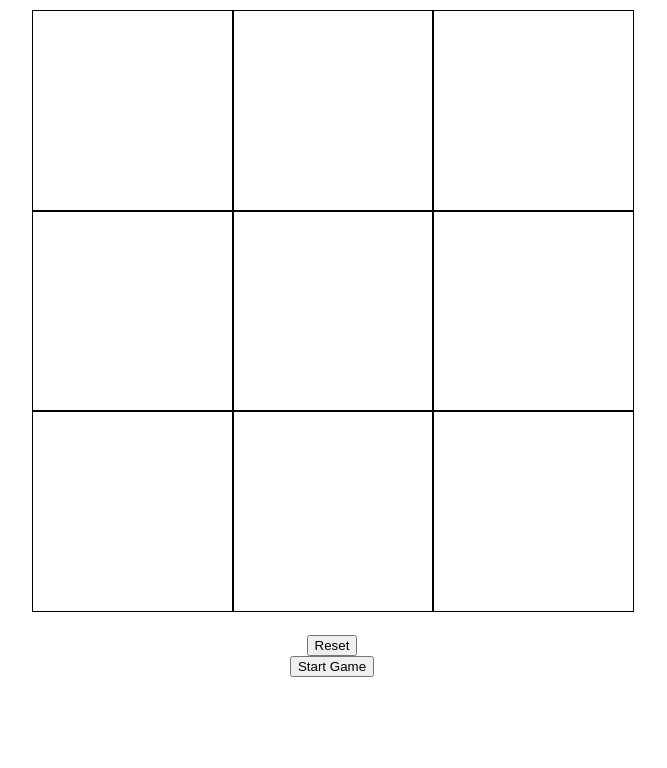
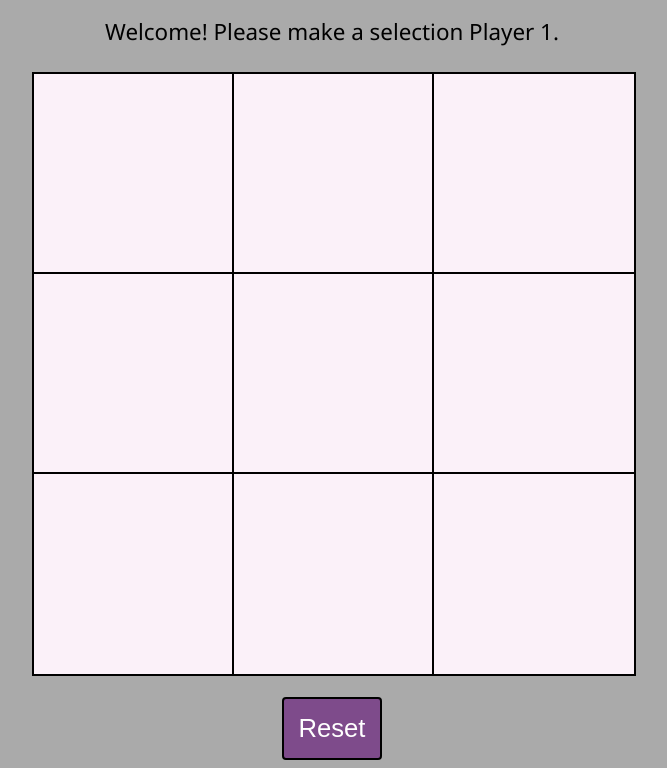
Before and after one commit to Drew-Zim19/tictactoe, a plain HTML site: page index.html in a window 1280 px wide. Shown: the part 121-889 px from the top of the page, without its empty margins (308-975 px from the left). Before the commit the page ends 806 px from the top, so only its background shows below. Drawn offline with Linux system fonts and the light colour scheme.

Commit message:
Add styling

```diff
--- a/index.html
+++ b/index.html
@@ -24,7 +24,6 @@
     </div>
 </div>
     <button class="reset">Reset</button>
-    <button class="startButton">Start Game</button>
 
 </body>
 </html>
--- a/styles.css
+++ b/styles.css
@@ -2,15 +2,19 @@ body{
     display: flex;
     flex-direction: column;
     align-items: center;
+    font-family: 'Segoe UI', Tahoma, Geneva, Verdana, sans-serif;
+    background-color: #aaaaaa;
 }
 
 h1{
     text-align: center;
+    font-size: 3rem;
 }
 
 .playerMove{
     display: flex;
     justify-content: center;
+    font-size: 1.4rem;
 }
 
 .boardContainer{
@@ -26,15 +30,29 @@ h1{
 
 }
 .box{
-    border: 1px;
+    border: 2px;
     border-style: solid;
     border-color: black;
+    background-color: #fbf1f9;
     height: 100%;
     width: 100%;
     display: flex;
+    font-size: 60px;
     align-items: center;
     justify-content: center;
 }
+
+.box:hover{
+    background-color:#f8ccf9
+}
 .reset{
     margin-top: 25px;
+    font-size: 1.6rem;
+    padding: 15px;
+    background-color: #7e4b8b;
+    color: white;
+    border-radius: 4px;
+    border-style: solid;
+    border-color: black;
+    border-width: 2px;
 }
```
